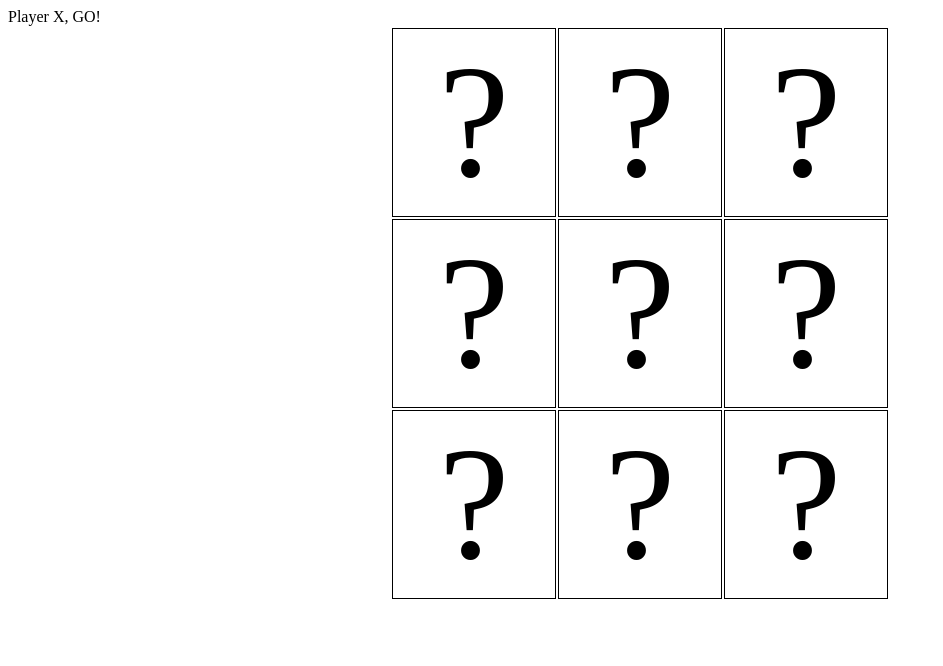
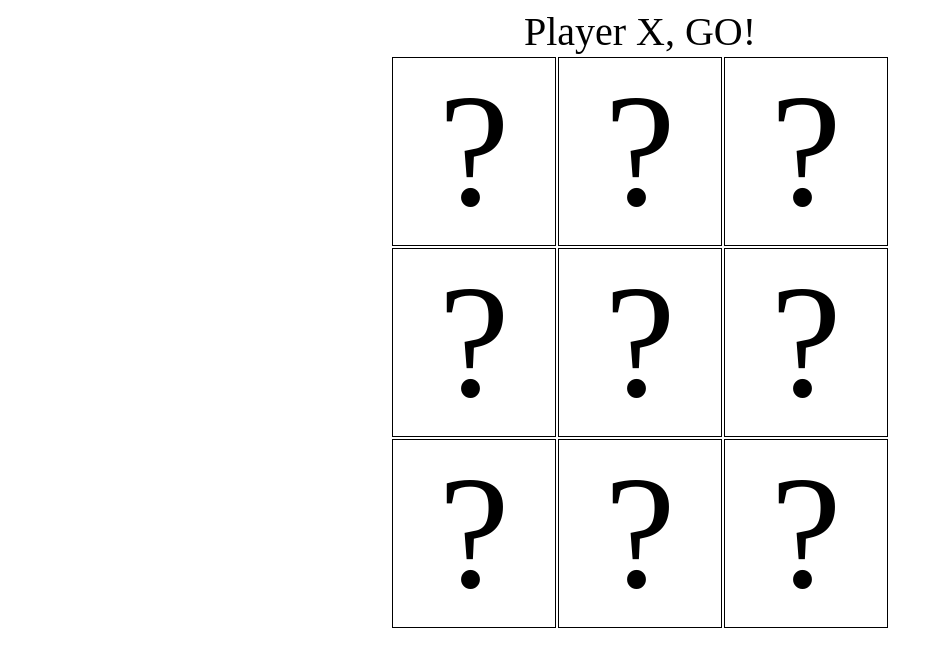
Before and after one commit to EricSeastrand/tic-tac-toe, a plain HTML site: page index.html in a window 1280 px wide. Shown: the whole page, without its empty margins (0-943 px from the left). Drawn offline with nearby package versions, Linux system fonts and the light colour scheme.

Commit message:
Made the text of whose turn it is larger and centered.

```diff
--- a/style.css
+++ b/style.css
@@ -19,3 +19,8 @@
 		/* Make the spaces squares. */
 
 }
+
+.whose-turn-is-it {
+	text-align: center;
+	font-size: 250%;
+}
```
